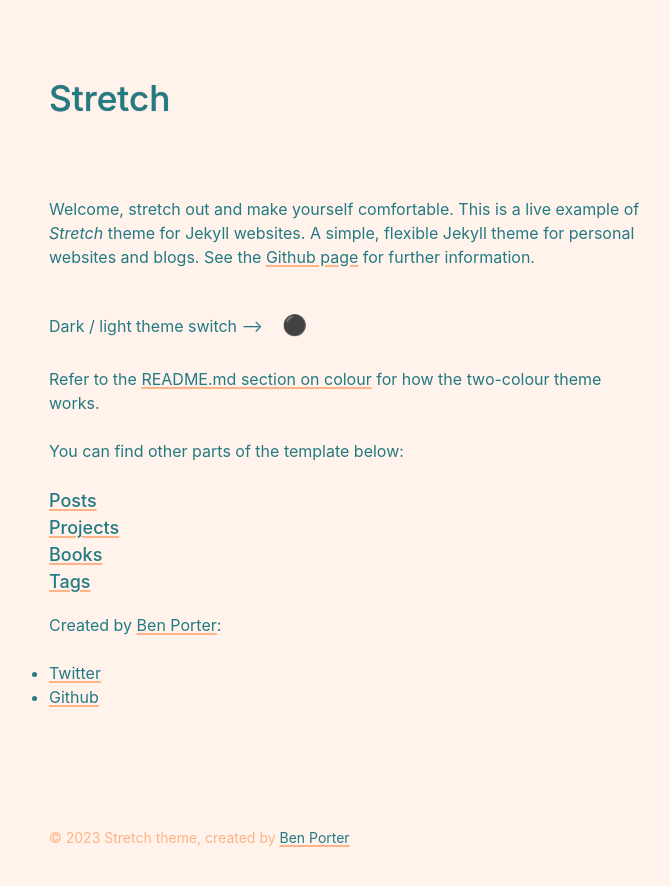
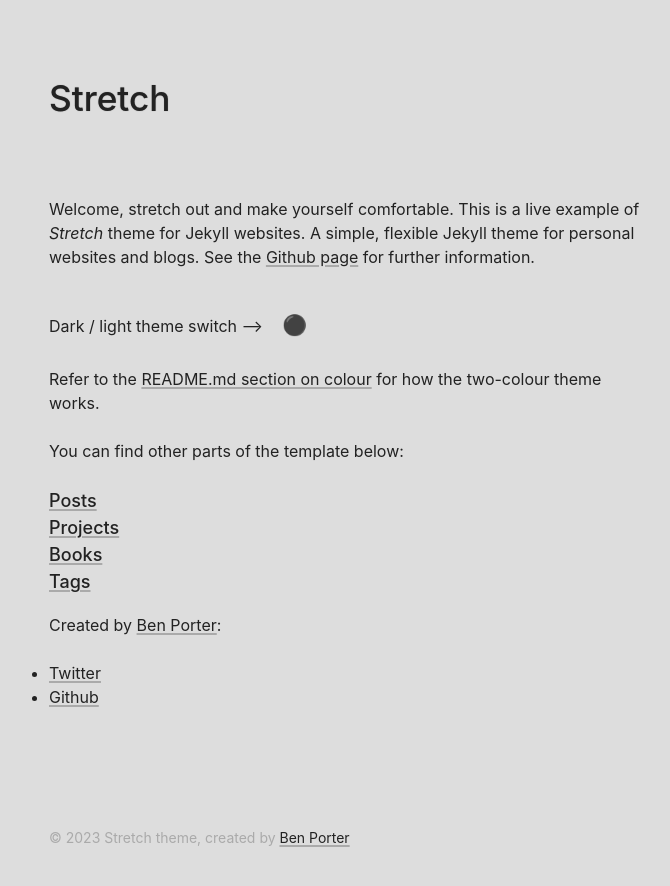
Before and after one commit to penborter/stretch, a Jekyll site: the page built from _pages/about.md, in a window 1280 px wide. Shown: the top 886 px of the page, without its empty margins (291-961 px from the left). Built offline with Jekyll 4.4.1, drawn with Linux system fonts in a browser that asks for light colours; some web fonts are replaced; our own code applies the rules of GitHub Pages for plain Markdown files.

Commit message:
Plain colours ⚫⚪

```diff
--- a/_sass/layout.scss
+++ b/_sass/layout.scss
@@ -6,12 +6,11 @@
 $content-width: 600px; // sets width of the main content column
 
 // 1.2 Main Colours
-//$dark: #222; // dark colour
-//$light: #ddd; // light colour
+$dark: #222; // dark colour
+$light: #ddd; // light colour
 
- $dark: #237a82;
- $light: #fff3ec;
-
+//$dark: #237a82;
+//$light: #fff3ec;
 
 // 2. Calculated Colours
 $dark_accent_1: lighten($dark,35%);
```
